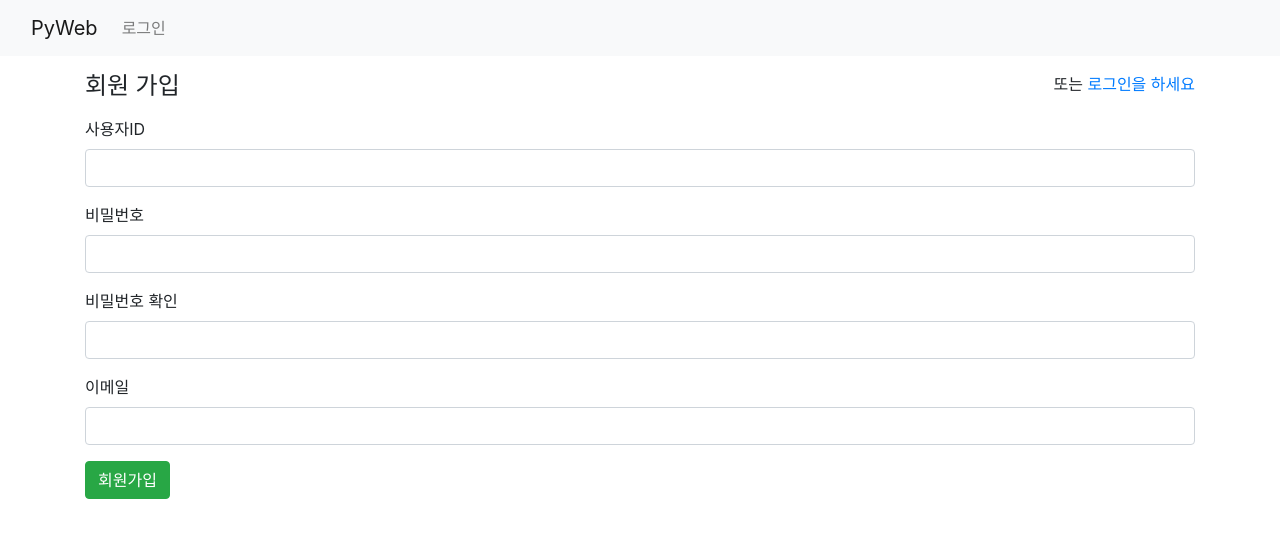
After one commit to kiyongee2/pyweb, a Django app: page /common/signup/ in a window 1280 px wide. The commit adds this page. Shown: the top 538 px of the page. Run offline with Django 4.2, Linux system fonts and the light colour scheme; some libraries are stand-ins or nearby versions.

Commit message:
회원관리

```diff
--- a/board/models.py
+++ b/board/models.py
@@ -1,9 +1,11 @@
+from django.contrib.auth.models import User
 from django.db import models
 
 class Question(models.Model):
     subject = models.CharField(max_length=200)
     content = models.TextField()
     create_date = models.DateTimeField()
+    author = models.ForeignKey(User, on_delete=models.CASCADE)  #User의 username와 외래키 설정
 
     def __str__(self):
         return self.subject
@@ -12,6 +14,7 @@ class Answer(models.Model):
     content = models.TextField()
     create_date = models.DateTimeField()
     question = models.ForeignKey(Question, on_delete=models.CASCADE)
+    author = models.ForeignKey(User, on_delete=models.CASCADE)
 
     def __str__(self):
         return self.content
--- a/board/views.py
+++ b/board/views.py
@@ -1,3 +1,4 @@
+from django.contrib.auth.decorators import login_required
 from django.http import HttpResponse
 from django.shortcuts import render, redirect, get_object_or_404
 from django.utils import timezone
@@ -19,6 +20,7 @@ def detail(request, question_id):
     context = {'question':question}
     return render(request, 'board/detail.html', context)
 
+@login_required(login_url='common:login')
 def question_create(request):
     #질문 등록
     if request.method == "POST":
@@ -26,6 +28,7 @@ def question_create(request):
         if form.is_valid():
             question = form.save(commit=False)  #가저장
             question.create_date = timezone.now()  #작성일
+            question.author = request.user  #인증된 사용자(글쓴이)
             question.save()  #실제 저장(db에 저장)
             return redirect('board:index')  # 질문 목록 페이지 강제 이동
     else: #request.method == "GET":
@@ -33,7 +36,9 @@ def question_create(request):
     context = {'form':form}
     return render(request, 'board/question_form.html', context)
 
+@login_required(login_url='common:login')
 def answer_create(request, question_id):
+    # 답변 등록
     question = get_object_or_404(Question, pk=question_id)
     # question = Question.objects.get(id=question_id)  # 해당 질문 1개 가져옴
     if request.method == "POST":
@@ -42,6 +47,7 @@ def answer_create(request, question_id):
             answer = form.save(commit=False)
             answer.create_date = timezone.now()
             answer.question = question
+            answer.author = request.user   #인증된 사용자(글쓴이)
             answer.save()
             return redirect('board:detail', question_id=question_id)
             # return render(request, 'board:detail.html', question_id=question_id)
--- /dev/null
+++ b/common/forms.py
@@ -0,0 +1,10 @@
+from django import forms
+from django.contrib.auth.forms import UserCreationForm
+from django.contrib.auth.models import User
+
+class UserForm(UserCreationForm):
+    email = forms.CharField(max_length=50)  # 별도로 email 추가
+
+    class Meta:
+        model = User
+        fields = ['username', 'email']
--- a/common/urls.py
+++ b/common/urls.py
@@ -1,11 +1,16 @@
 from django.urls import path
-from django.contrib.auth import views
+from django.contrib.auth import views as auth_views
+from . import views
 
 app_name = 'common'
 
 urlpatterns = [
-    # LoginView 클래스 - 제네릭 뷰
-    path('login/', views.LoginView.as_view(template_name='common/login.html'),
+    # 로그인 LoginView 클래스 - 제네릭 뷰
+    path('login/', auth_views.LoginView.as_view(template_name='common/login.html'),
          name='login'),
-    path('logout/', views.LogoutView.as_view(), name='logout'),
+    # 로그아웃
+    path('logout/', auth_views.LogoutView.as_view(), name='logout'),
+    # 회원 가입
+    path('signup/', views.signup, name='signup')
+
 ]
--- a/common/views.py
+++ b/common/views.py
@@ -1,3 +1,14 @@
-from django.shortcuts import render
+from django.shortcuts import render, redirect
 
-# Create your views here.
+from common.forms import UserForm
+
+def signup(request):
+    if request.method == "POST":
+        form = UserForm(request.POST)  # 입력된 데이터와 폼 가져오기
+        if form.is_valid():  # 유효성 검사를 통과하면
+            form.save()      # db에 저장
+            return redirect('board:index')
+    else:
+        form = UserForm()
+    context = {'form':form}
+    return render(request, 'common/signup.html', context)
--- a/templates/board/question_list.html
+++ b/templates/board/question_list.html
@@ -8,7 +8,7 @@
       <table class="table">
           <thead class="thead-dark">
             <tr>
-                <th>번호</th><th>제목</th><th>작성일</th>
+                <th>번호</th><th>제목</th><th>글쓴이</th><th>작성일</th>
             </tr>
           </thead>
           <tbody>
@@ -19,6 +19,7 @@
                     <td>
                         <a href="{% url 'board:detail' question.id %}">{{ question.subject }}</a>
                     </td>
+                    <td>{{ question.author }}</td>
                     <td>{{ question.create_date }}</td>
                 </tr>
                 {% endfor %}
--- /dev/null
+++ b/templates/common/signup.html
@@ -0,0 +1,45 @@
+{% extends 'base.html' %}
+{% block title %}
+    회원 가입 - signup
+{% endblock %}
+
+{% block content %}
+<div class="container my-3">
+    <div class="row mb-2">
+        <div class="col-4">
+            <h4>회원 가입</h4>
+        </div>
+        <div class="col-8 text-right">
+            <span>또는 <a href="{% url 'common:login' %}">로그인을 하세요</a></span>
+        </div>
+    </div>
+    <form action="" method="post">
+        {% csrf_token %}
+        <!-- 유효성 검사 -->
+        {% include 'form_errors.html' %}
+        <div class="form-group">
+            <label for="username">사용자ID</label>
+            <input type="text" id="username" name="username" class="form-control"
+                   value="{{ form.username.value|default_if_none:''}}">
+        </div>
+        <div class="form-group">
+            <label for="password1">비밀번호</label>
+            <input type="password" id="password1" name="password1" class="form-control"
+                   value="{{ form.password1.value|default_if_none:''}}">
+        </div>
+        <div class="form-group">
+            <label for="password2">비밀번호 확인</label>
+            <input type="password" id="password2" name="password2" class="form-control"
+                   value="{{ form.password2.value|default_if_none:''}}">
+        </div>
+        <div class="form-group">
+            <label for="email">이메일</label>
+            <input type="text" id="email" name="email" class="form-control"
+                   value="{{ form.email.value|default_if_none:''}}">
+        </div>
+        <button type="submit" class="btn btn-success">회원가입</button>
+    </form>
+</div>
+
+
+{% endblock %}
--- /dev/null
+++ b/templates/form_errors.html
@@ -0,0 +1,10 @@
+{% if form.errors %}
+  {% for field in form %}
+    {% for error in field.errors %}
+    <div class="alert alert-danger">
+        <strong>{{ field.label }}</strong>
+        {{ error }}
+    </div>
+    {% endfor %}
+  {% endfor %}
+{% endif %}
--- a/templates/navbar.html
+++ b/templates/navbar.html
@@ -12,7 +12,7 @@
       <ul class="navbar-nav">
         <li class="nav-item">
           {% if user.is_authenticated %}
-            <a class="nav-link" href="{% url 'common:logout' %}">({{ user.username }})로그아웃</a>
+            <a class="nav-link" href="{% url 'common:logout' %}">({{ user.username }}님)로그아웃</a>
           {% else %}
             <a class="nav-link" href="{% url 'common:login' %}">로그인</a>
           {% endif %}
```
Also changed, not shown: templates/board/detail.html (+8 -5 lines), templates/board/question_form.html (+1 -11 lines), templates/common/login.html (+2 -13 lines), board/migrations/0004_answer_author_question_author.py (added), db.sqlite3.
